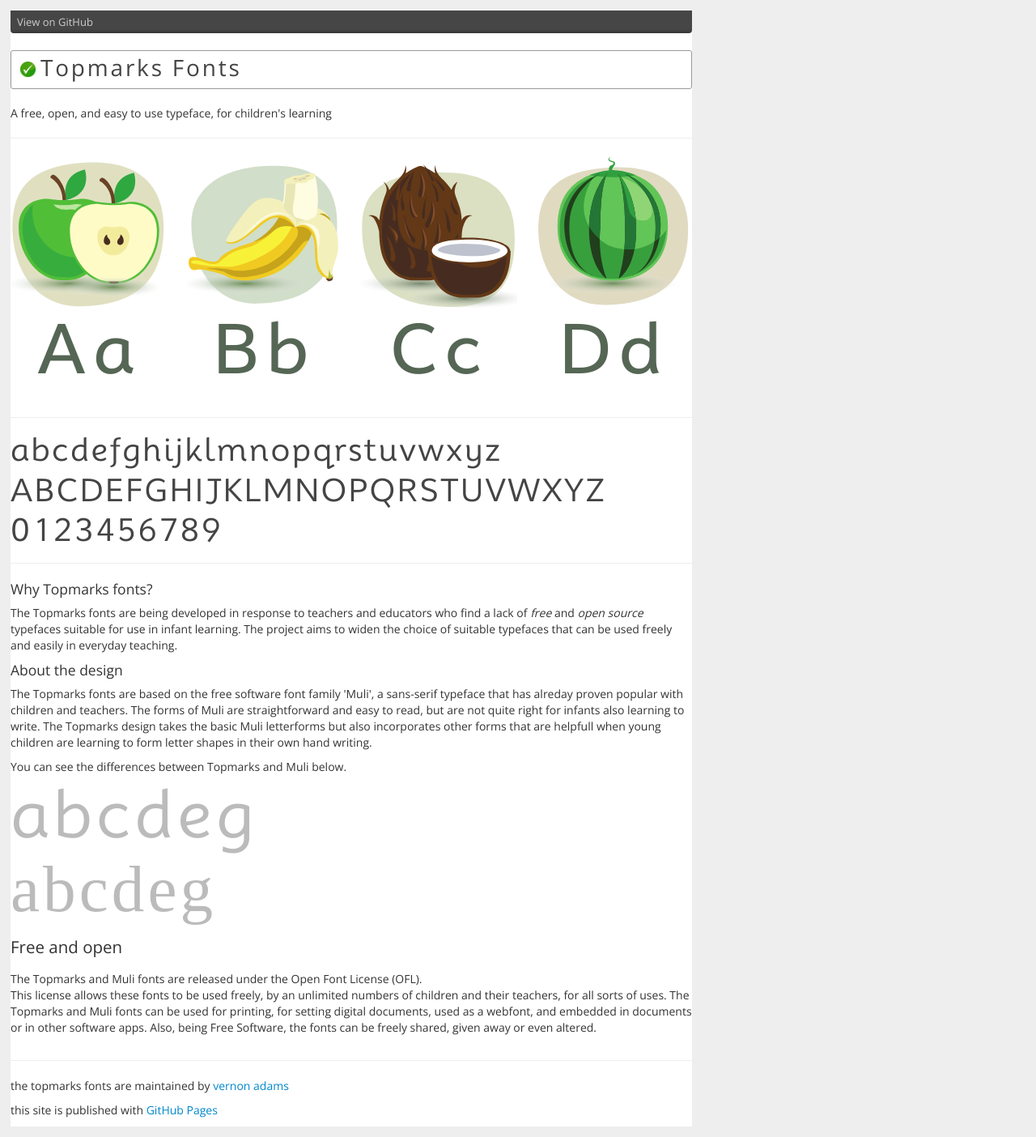
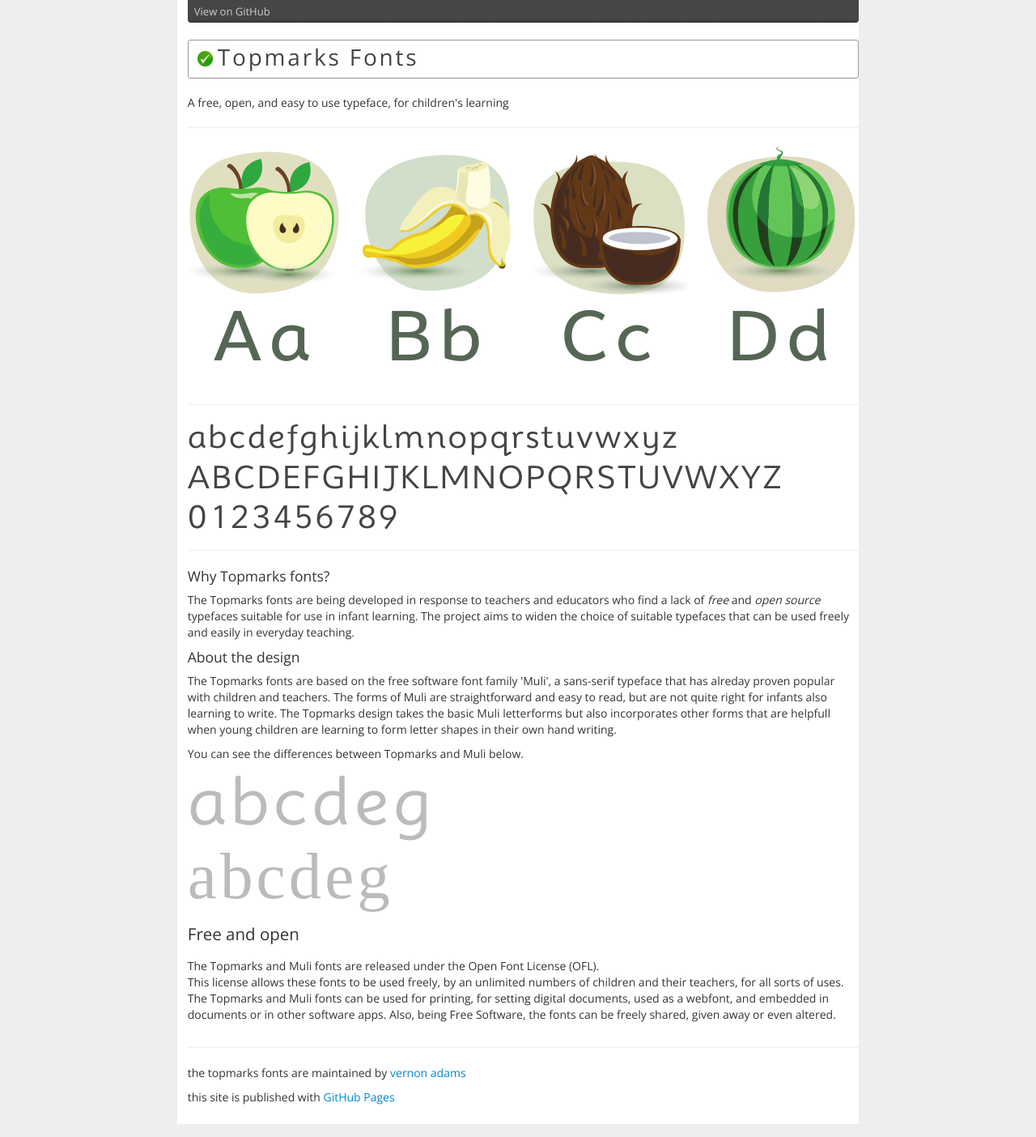
Before and after one commit to vernnobile/topmarks, a Jekyll site: the page built from index.html, in a window 1280 px wide. Shown: the whole page at 81% size. Built offline with Jekyll 4.4.1, drawn with Linux system fonts in a browser that asks for light colours; some web fonts are replaced.

Commit message:
Update html-start.html

```diff
--- a/_includes/html-start.html
+++ b/_includes/html-start.html
@@ -14,4 +14,4 @@
   </head>
   <body style="background-color:#eee">
   <div class="row-fluid">
-<div style="background-color:#fff;margin:13px" class="span8 offset2">
+<div style="background-color:#fff;padding:0 0 13px 13px" class="span8 offset2">
```
